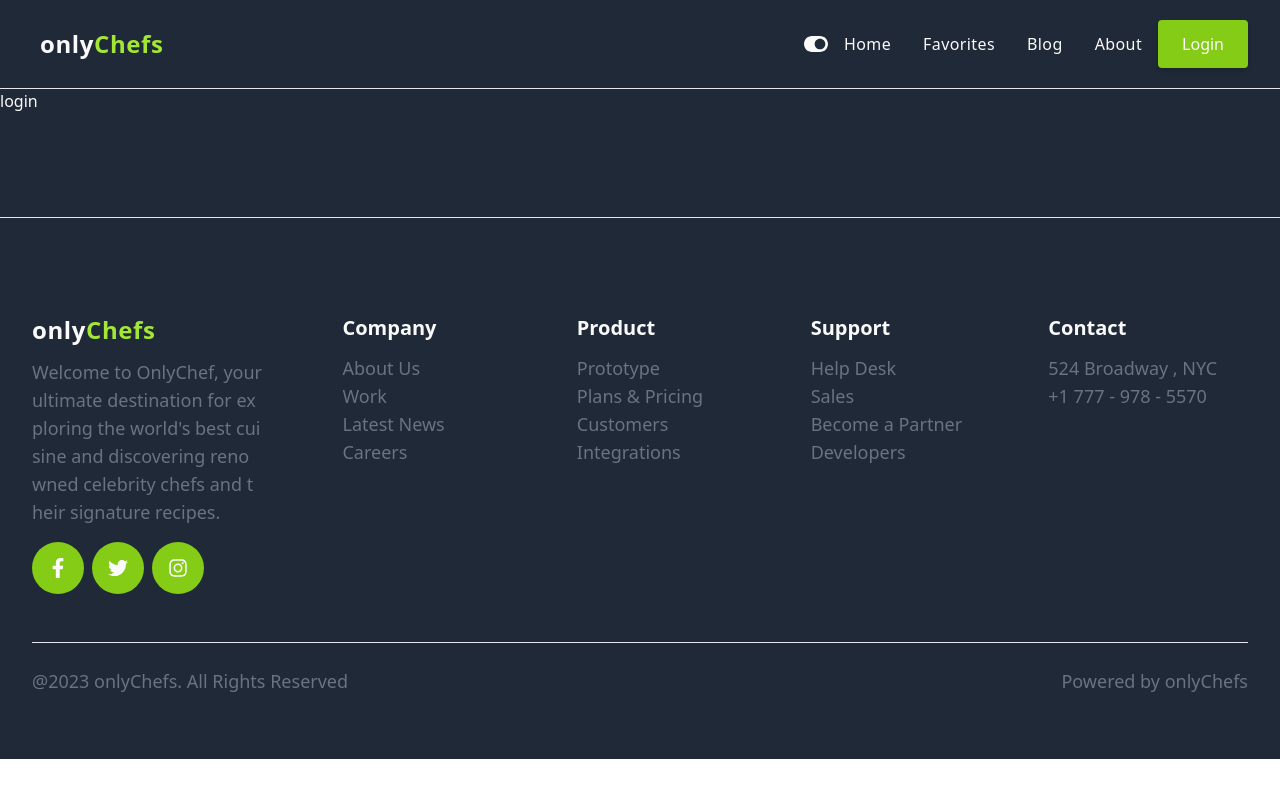
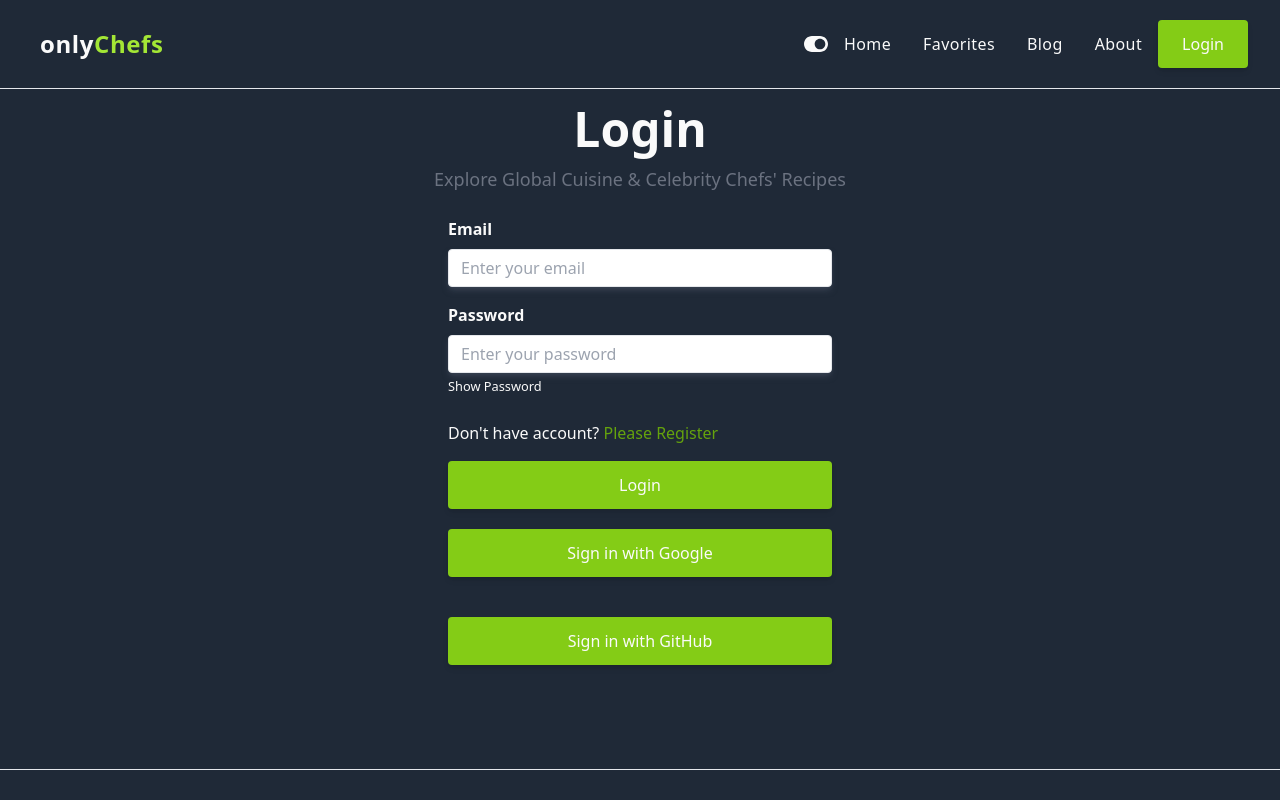
Before and after one commit to marjanhasan/onlyChefs-client, a React (Vite) app: page /login in a window 1280 px wide. Shown: the top 800 px of the page. Built offline with nearby package versions, Linux system fonts and the light colour scheme; no server answers.

Commit message:
login and register added but have some error to be fixed

```diff
--- /dev/null
+++ b/src/PrivateRoutes/PrivateRoutes.jsx
@@ -0,0 +1,18 @@
+import React, { useContext } from "react";
+import { Navigate, useLocation } from "react-router-dom";
+import LoadingSpinner from "../components/loader/LoadingSpinner";
+import { AuthContext } from "../providers/AuthProviders";
+
+const PrivateRoutes = ({ children }) => {
+  const { user, loading } = useContext(AuthContext);
+  const location = useLocation();
+  if (loading) {
+    return <LoadingSpinner />;
+  }
+  if (user) {
+    return children;
+  }
+  return <Navigate to="/login" state={{ from: location }} replace></Navigate>;
+};
+
+export default PrivateRoutes;
--- a/src/components/login/Login.jsx
+++ b/src/components/login/Login.jsx
@@ -1,9 +1,127 @@
-import React from "react";
+import React, { useContext, useState } from "react";
+import { Link, useLocation, useNavigate } from "react-router-dom";
+import { AuthContext } from "../../providers/AuthProviders";
 
 const Login = () => {
+  const [email, setEmail] = useState("");
+  const [errorMessage, setErrorMessage] = useState("");
+  const [password, setPassword] = useState("");
+  const [show, setShow] = useState(false);
+  const { signIn, signInWithGoogle, signInWithGitHub, setUser } =
+    useContext(AuthContext);
+  const location = useLocation();
+  const navigate = useNavigate();
+
+  const from = location.state?.from?.pathname || "/";
+  const handleSubmit = (e) => {
+    e.preventDefault();
+    const form = e.target;
+
+    signIn(email, password)
+      .then((result) => {
+        setErrorMessage("");
+        const loggedUser = result.user;
+        navigate(from, { replace: true });
+        form.reset();
+      })
+      .catch((error) => {
+        setErrorMessage(error.message);
+      });
+  };
+  const handleEmail = (e) => {
+    const input = e.target.value;
+    setEmail(input);
+  };
+  const handlePassword = (e) => {
+    const input = e.target.value;
+    setPassword(input);
+  };
+  const handleGoogleSignIn = () => {
+    signInWithGoogle()
+      .then((result) => {
+        setErrorMessage("");
+        const loggedUser = result.user;
+        setUser(loggedUser);
+        navigate(from, { replace: true });
+      })
+      .catch((error) => {
+        setErrorMessage(error.message);
+      });
+  };
+  const handleGitHubSignIn = () => {
+    signInWithGitHub()
+      .then((result) => {
+        setErrorMessage("");
+        const loggedUser = result.user;
+        navigate(from, { replace: true });
+      })
+      .catch((error) => {
+        setErrorMessage(error.message);
+      });
+  };
   return (
     <div>
-      <h1>login</h1>
+      <div className="title-body mt-4">
+        <h1 className="title">Login</h1>
+        <p className="para">
+          Explore Global Cuisine & Celebrity Chefs' Recipes
+        </p>
+      </div>
+      <form className="w-full max-w-sm mx-auto mb-5" onSubmit={handleSubmit}>
+        <div className="mb-4">
+          <label className="block font-bold mb-2" htmlFor="email">
+            Email
+          </label>
+          <input
+            className="input-field"
+            id="email"
+            type="email"
+            placeholder="Enter your email"
+            required
+            value={email}
+            onChange={handleEmail}
+          />
+        </div>
+        <div className="mb-6">
+          <label className="block font-bold mb-2" htmlFor="password">
+            Password
+          </label>
+          <input
+            className="input-field"
+            id="password"
+            type={show ? "text" : "password"}
+            placeholder="Enter your password"
+            required
+            value={password}
+            onChange={handlePassword}
+          />
+          <p onClick={() => setShow(!show)}>
+            <small>
+              {show ? <span>Hide Password</span> : <span>Show Password</span>}
+            </small>
+          </p>
+        </div>
+        {errorMessage && <span className="text-red-500">{errorMessage}</span>}
+        <p className="mb-4">
+          Don't have account?{" "}
+          <Link to="/register" className="text-lime-600">
+            Please Register
+          </Link>
+        </p>
+        <button className="btn w-full" type="submit">
+          Login
+        </button>
+      </form>
+      <div className="w-full max-w-sm mx-auto mb-10">
+        <button onClick={handleGoogleSignIn} className="btn w-full">
+          Sign in with Google
+        </button>
+      </div>
+      <div className="w-full max-w-sm mx-auto mb-10">
+        <button onClick={handleGitHubSignIn} className="btn w-full">
+          Sign in with GitHub
+        </button>
+      </div>
     </div>
   );
 };
--- a/src/components/login/Register.jsx
+++ b/src/components/login/Register.jsx
@@ -1,63 +1,157 @@
-import React from "react";
-import { Link } from "react-router-dom";
-
+import React, { useContext, useState } from "react";
+import { AuthContext } from "../../providers/AuthProviders";
+import { Link, Navigate, useLocation, useNavigate } from "react-router-dom";
 const Register = () => {
+  const [name, setName] = useState("");
+  const [email, setEmail] = useState("");
+  const [emailError, setEmailError] = useState("");
+  const [password, setPassword] = useState("");
+  const [passwordError, setPasswordError] = useState("");
+  const [errorMessage, setErrorMessage] = useState("");
+  const [photo, setPhoto] = useState("");
+  const [photoError, setPhotoError] = useState("");
+  const { createUser, userProfile, user, logOut, setUser } =
+    useContext(AuthContext);
+  const location = useLocation();
+  const navigate = useNavigate();
+  // const from = location.state?.from?.pathname || "/";
+  const profile = {
+    displayName: name,
+    photoURL: photo,
+  };
+  const handleSubmit = (e) => {
+    e.preventDefault();
+    const form = e.target;
+    if (emailError) {
+      e.target.email.focus();
+      return;
+    } else if (passwordError) {
+      e.target.password.focus();
+      return;
+    }
+    createUser(email, password)
+      .then((result) => {
+        setErrorMessage("");
+        const loggedUser = result.user;
+        setUser(loggedUser);
+        form.reset();
+        logOut();
+      })
+      .catch((error) => {
+        setErrorMessage(error.message);
+      });
+    userProfile(profile)
+      .then(() => {
+        setErrorMessage("");
+      })
+      .catch((error) => {
+        setErrorMessage(error.message);
+      });
+    errorMessage || navigate("/login");
+  };
+  const handleEmail = (e) => {
+    const emailRegex =
+      /^[a-zA-Z0-9.!#$%&'*+/=?^_`{|}~-]+@[a-zA-Z0-9-]+(?:\.[a-zA-Z0-9-]+)*$/;
+    const input = e.target.value;
+    setEmail(input);
+    if (!emailRegex.test(input)) {
+      setEmailError("Please provide a valid email");
+    } else {
+      setEmailError("");
+    }
+  };
+  const handlePassword = (e) => {
+    const input = e.target.value;
+    setPassword(input);
+    if (input.length < 6) {
+      setPasswordError("Password must be at least 6 characters long");
+    } else if (!/\d/.test(input)) {
+      setPasswordError("Password must contain at least one digit");
+    } else if (!/[a-z]/.test(input)) {
+      setPasswordError("Password must contain at least one lowercase letter");
+    } else if (!/[A-Z]/.test(input)) {
+      setPasswordError("Password must contain at least one uppercase letter");
+    } else {
+      setPasswordError("");
+    }
+  };
   return (
     <div>
       <div className="title-body mt-4">
-        <h1 className="title">Register Here</h1>
+        <h1 className="title">Register</h1>
         <p className="para">
           Explore Global Cuisine & Celebrity Chefs' Recipes
         </p>
       </div>
-      <form className="w-full max-w-sm mx-auto my-10">
-        {/* <div className="mb-4">
-          <label className="block text-gray-700 font-bold mb-2" htmlFor="name">
+      <form className="w-full max-w-sm mx-auto mb-10" onSubmit={handleSubmit}>
+        <div className="mb-4">
+          <label className="block font-bold mb-2" htmlFor="name">
             Name
           </label>
           <input
-            className="shadow appearance-none border rounded w-full py-2 px-3 text-gray-700 leading-tight focus:outline-lime-500 "
+            className="input-field"
             id="name"
             type="text"
             placeholder="Enter your name"
             required
-            // value={name}
-            // onChange={(e) => setName(e.target.value)}
+            value={name}
+            onChange={(e) => setName(e.target.value)}
           />
-        </div> */}
+        </div>
         <div className="mb-4">
           <label className="block font-bold mb-2" htmlFor="email">
             Email
           </label>
           <input
-            className="shadow appearance-none border rounded w-full py-2 px-3 text-gray-700 leading-tight focus:outline-lime-500"
+            className="input-field"
             id="email"
             type="email"
             placeholder="Enter your email"
             required
+            value={email}
+            onChange={handleEmail}
           />
-          {/* {emailError && <span className="text-red-500"></span>} */}
+          {emailError && <span className="text-red-500">{emailError}</span>}
         </div>
         <div className="mb-6">
           <label className="block font-bold mb-2" htmlFor="password">
             Password
           </label>
           <input
-            className="shadow appearance-none border rounded w-full py-2 px-3 text-gray-700 leading-tight focus:outline-lime-500"
+            className="input-field"
             id="password"
             type="password"
             placeholder="Enter your password"
             required
+            value={password}
+            onChange={handlePassword}
           />
-          {/* {passwordError && <span className="text-red-500"></span>} */}
+          {passwordError && (
+            <span className="text-red-500">{passwordError}</span>
+          )}
         </div>
-        {/* {errorMessage && <span className="text-red-500"></span>} */}
+        <div className="mb-4">
+          <label className="block font-bold mb-2" htmlFor="photoUrl">
+            Photo URL
+          </label>
+          <input
+            className="input-field"
+            id="photoUrl"
+            type="text"
+            placeholder="Enter your photoURL"
+            required
+            value={photo}
+            onChange={(e) => setPhoto(e.target.value)}
+          />
+        </div>
+        {photoError && <span className="text-red-500">{photoError}</span>}
         <p className="mb-4">
           Already have an account?{" "}
-          <Link to="/login" state={location.state} className="text-lime-600">
+          <Link to="/login" className="text-lime-600">
             Please Login
           </Link>
         </p>
+        {errorMessage && <span className="text-red-500">{errorMessage}</span>}
         <button className="btn w-full" type="submit">
           Register
         </button>
--- a/src/components/shared/Header.jsx
+++ b/src/components/shared/Header.jsx
@@ -1,9 +1,12 @@
-import React, { useState } from "react";
+import React, { useContext, useState } from "react";
 import { Link, NavLink } from "react-router-dom";
 import { FaTimesCircle, FaBars, FaToggleOn, FaToggleOff } from "react-icons/fa";
+import { AuthContext } from "../../providers/AuthProviders";
 
 const Header = ({ toggleDarkMode, darkMode }) => {
   const [isMenuOpen, setIsMenuOpen] = useState(false);
+  const { currentUser, logOut, user } = useContext(AuthContext);
+  console.log(user?.photoURL);
   return (
     <div className="">
       <div className="flex items-center justify-between relative px-4 py-5 mx-auto sm:max-w-xl md:max-w-full lg:max-w-screen-xl md:px-24 lg:px-8">
@@ -66,9 +69,18 @@ const Header = ({ toggleDarkMode, darkMode }) => {
           </ul>
           {/* button section  */}
 
-          <Link to="/login" className="hidden lg:flex">
-            <button className="btn">Login</button>
-          </Link>
+          {user ? (
+            <div>
+              <img src={`${user?.photoURL}`} alt="" />
+              <button onClick={logOut} className="btn">
+                Logout
+              </button>
+            </div>
+          ) : (
+            <Link to="/login" className="hidden lg:flex">
+              <button className="btn">Login</button>
+            </Link>
+          )}
         </div>
         {/* mobile navbar section  */}
         <div className="lg:hidden">
--- a/src/index.css
+++ b/src/index.css
@@ -32,5 +32,5 @@
   @apply text-center mb-6;
 }
 .input-field {
-  @apply block py-2.5 px-0 w-full text-sm text-gray-900 bg-transparent border-0 border-b-2 border-gray-300 appearance-none dark:text-white dark:border-gray-600 dark:focus:border-blue-500 focus:outline-none focus:ring-0 focus:border-blue-600;
+  @apply shadow-md shadow-current appearance-none border rounded w-full py-2 px-3 text-gray-700 leading-tight focus:outline-lime-500;
 }
```
Also changed, not shown: src/main.jsx (+12 -1 lines), src/providers/AuthProviders.jsx (+15 -0 lines).
